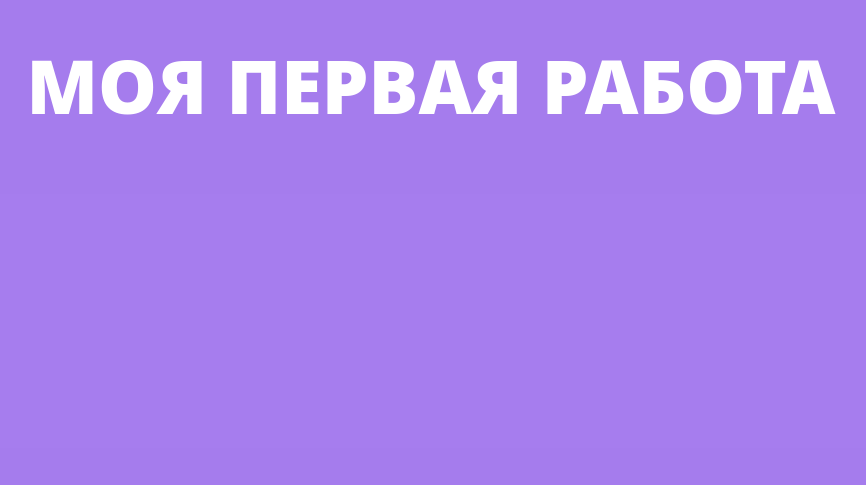
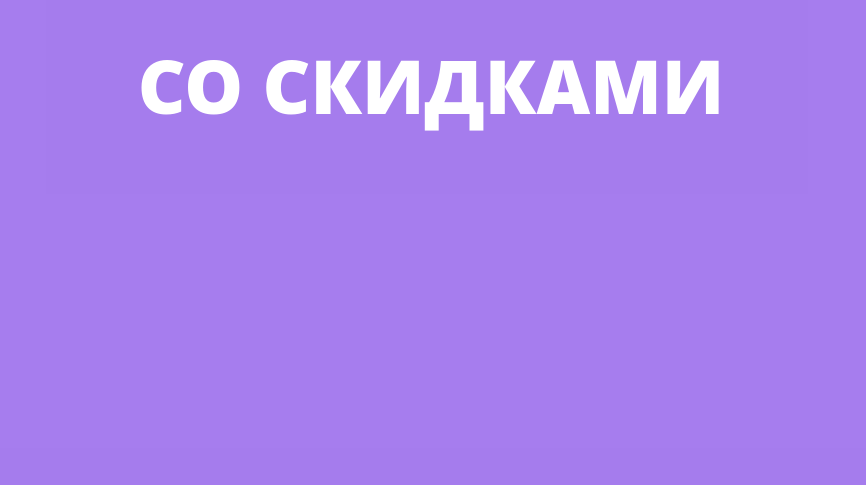
Before and after one commit to romanovakarina724-maker/1, a plain HTML site: page index.html in a window 1280 px wide. Shown: the part 315-800 px from the top of the page, without its empty margins (209-1075 px from the left). Drawn offline with Linux system fonts and the light colour scheme; files that its build step writes are made by us from their sources.

Commit message:
Update index.html

```diff
--- a/index.html
+++ b/index.html
@@ -3,7 +3,7 @@
   <head>
     <meta charset="UTF-8" />
     <meta name="viewport" content="width=device-width, initial-scale=1.0" />
-    <title>4 правила вёрстки</title>
+    <title>NFT MARKET</title>
     <link
       rel="stylesheet"
       href="https://code.s3.yandex.net/web-code/fonts/fonts.css"
@@ -13,7 +13,7 @@
   <body>
     <header class="header">
       <div class="overlay">
-        <h1 class="header-title">моя первая работа</h1>
+        <h1 class="header-title">СО СКИДКАМИ</h1>
       </div>
     </header>
     <section class="content">
```
